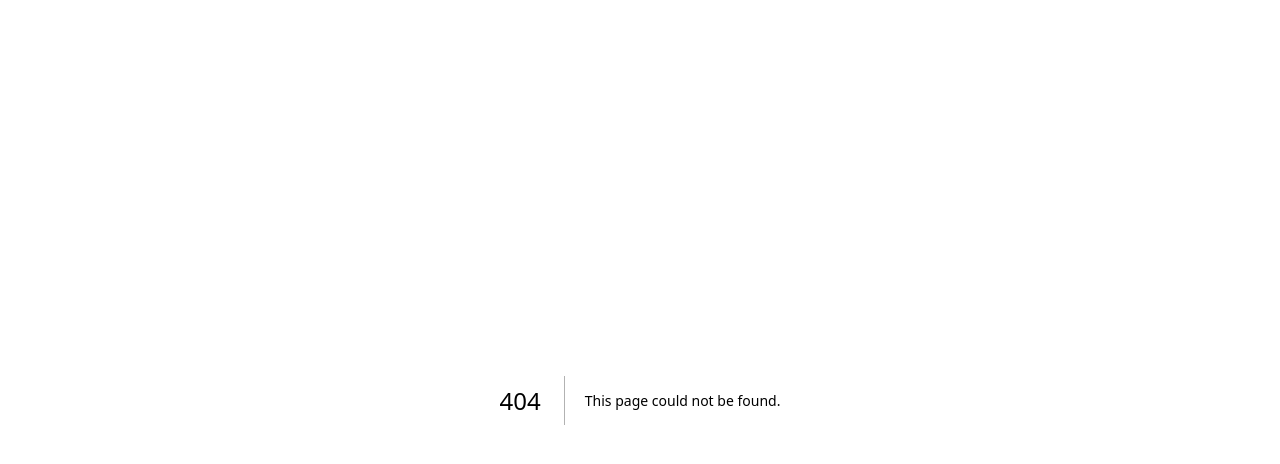
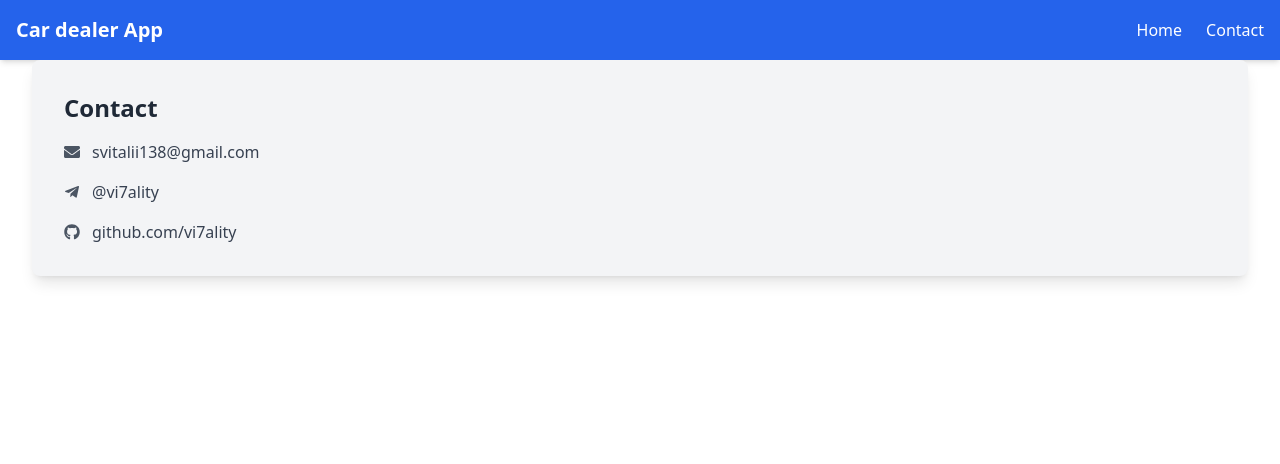
Before and after one commit to Vi7ality/car-dealer-app, a Next.js app: page /contact in a window 1280 px wide. Before the commit this address had no page. Shown: the top 464 px of the page. Built offline with nearby package versions, Linux system fonts and the light colour scheme.

Commit message:
contact page added

```diff
--- /dev/null
+++ b/src/app/(layout)/contact/page.tsx
@@ -0,0 +1,49 @@
+import Container from '@/app/components/container';
+import { FaTelegramPlane, FaGithub, FaEnvelope } from 'react-icons/fa';
+
+export default function Page() {
+  return (
+    <>
+      <main>
+        <Container>
+          <div className="rounded-lg bg-gray-100 p-8 shadow-lg">
+            <h2 className="mb-4 text-2xl font-bold text-gray-800">Contact</h2>
+            <ul className="space-y-4">
+              <li className="flex items-center">
+                <FaEnvelope className="mr-3 text-gray-600" />
+                <a
+                  href="mailto:svitalii138@gmail.com"
+                  className="text-gray-700 hover:text-blue-500"
+                >
+                  svitalii138@gmail.com
+                </a>
+              </li>
+              <li className="flex items-center">
+                <FaTelegramPlane className="mr-3 text-gray-600" />
+                <a
+                  href="https://t.me/vi7ality"
+                  target="_blank"
+                  rel="noopener noreferrer"
+                  className="text-gray-700 hover:text-blue-500"
+                >
+                  @vi7ality
+                </a>
+              </li>
+              <li className="flex items-center">
+                <FaGithub className="mr-3 text-gray-600" />
+                <a
+                  href="https://github.com/vi7ality"
+                  target="_blank"
+                  rel="noopener noreferrer"
+                  className="text-gray-700 hover:text-blue-500"
+                >
+                  github.com/vi7ality
+                </a>
+              </li>
+            </ul>
+          </div>
+        </Container>
+      </main>
+    </>
+  );
+}
--- /dev/null
+++ b/src/app/components/container.tsx
@@ -0,0 +1,18 @@
+import { ReactNode } from 'react';
+
+interface ContainerProps {
+  children: ReactNode;
+  className?: string;
+}
+
+const Container = ({ children, className = '' }: ContainerProps) => {
+  return (
+    <div
+      className={`mx-auto max-w-full px-4 sm:max-w-xl sm:px-6 md:max-w-3xl lg:max-w-5xl lg:px-8 xl:max-w-7xl ${className}`}
+    >
+      {children}
+    </div>
+  );
+};
+
+export default Container;
```
Also changed, not shown: 1 other file (tests, documents, lock files or other folders).
